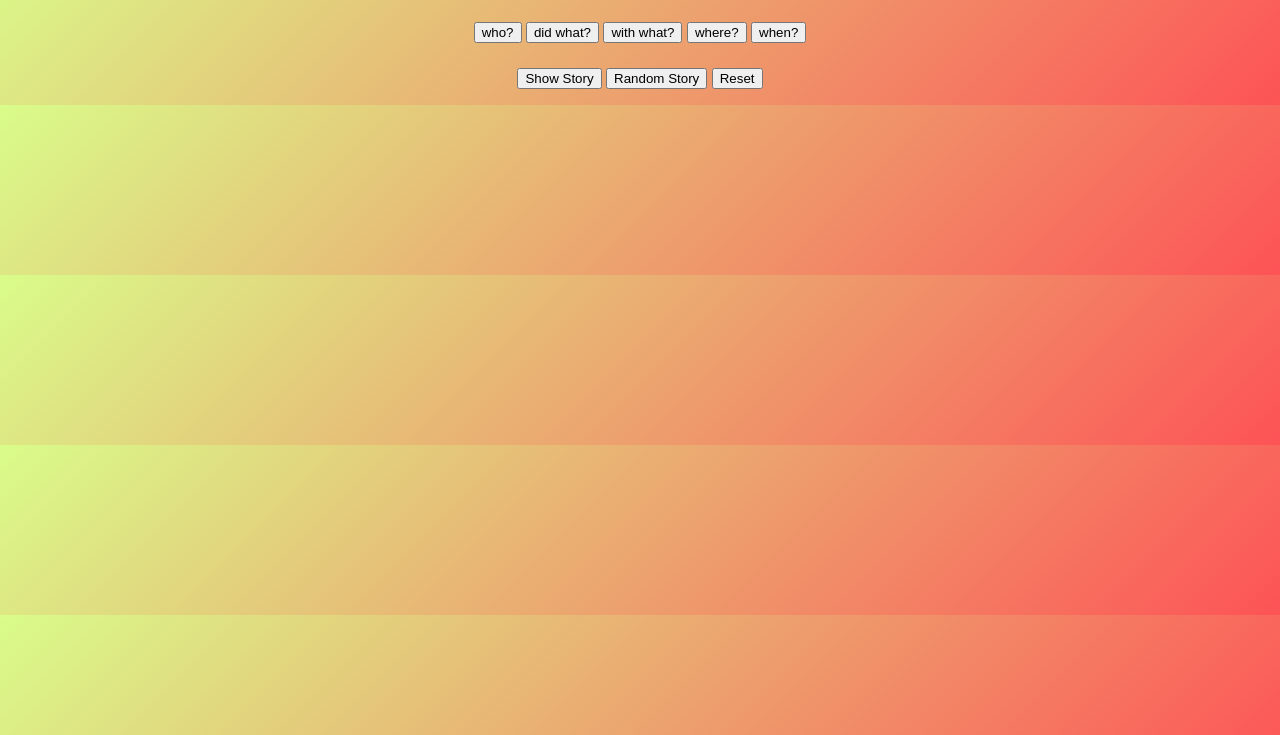
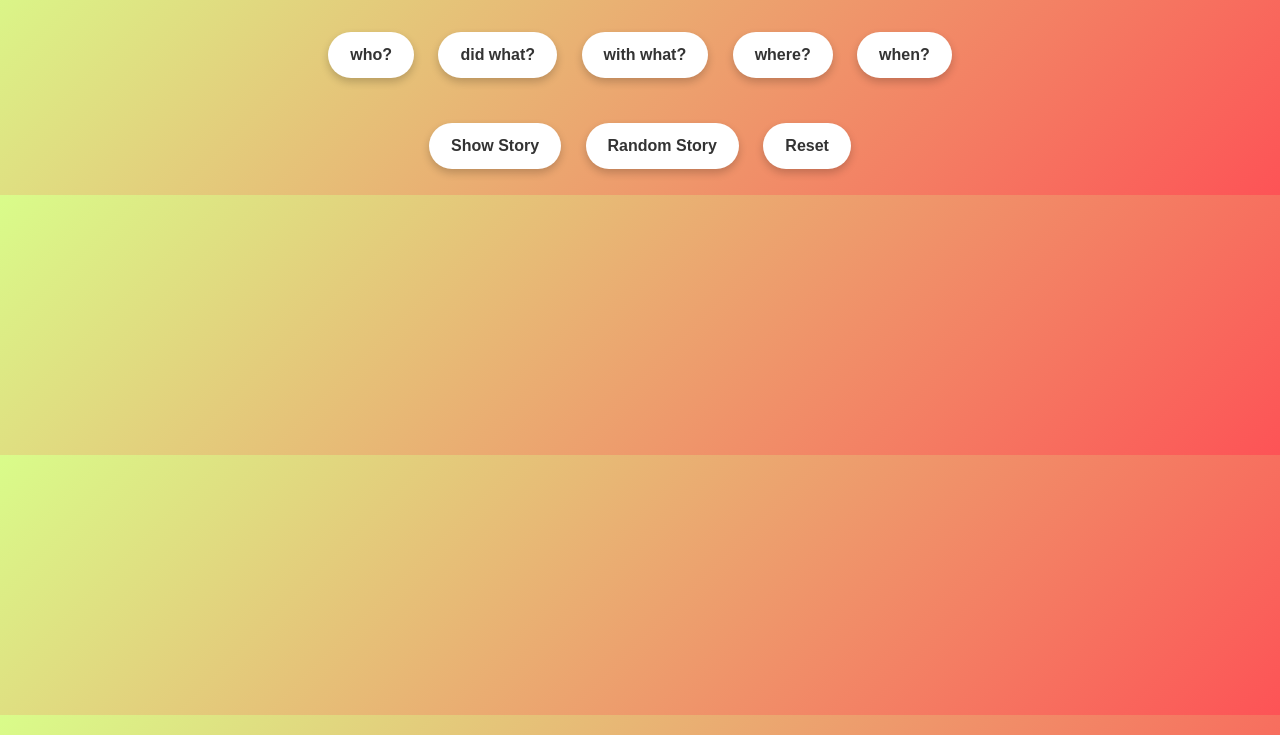
Before and after one commit to jaskaran-13/Javascript-Assignment-1, a plain HTML site: page index.html in a window 1280 px wide. Shown: the part 65-800 px from the top of the page. Drawn offline with Linux system fonts and the light colour scheme.

Commit message:
style the buttons

```diff
--- a/style.css
+++ b/style.css
@@ -17,3 +17,25 @@ h1 {
 .controls {
     margin-top: 25px;
 }
+/* ===== GENERAL BUTTON STYLE ===== */
+button {
+    margin: 10px;
+    padding: 14px 22px;
+    font-size: 16px;
+    font-weight: bold;
+    cursor: pointer;
+
+    /* Rounded, toy-like appearance */
+    border-radius: 25px;
+    border: none;
+
+    /* Button colors */
+    background-color: #ffffff;
+    color: #333;
+
+    /* Soft shadow for depth */
+    box-shadow: 0 4px 8px rgba(0, 0, 0, 0.2);
+
+    /* Smooth hover animation */
+    transition: transform 0.2s, box-shadow 0.2s;
+}
```
